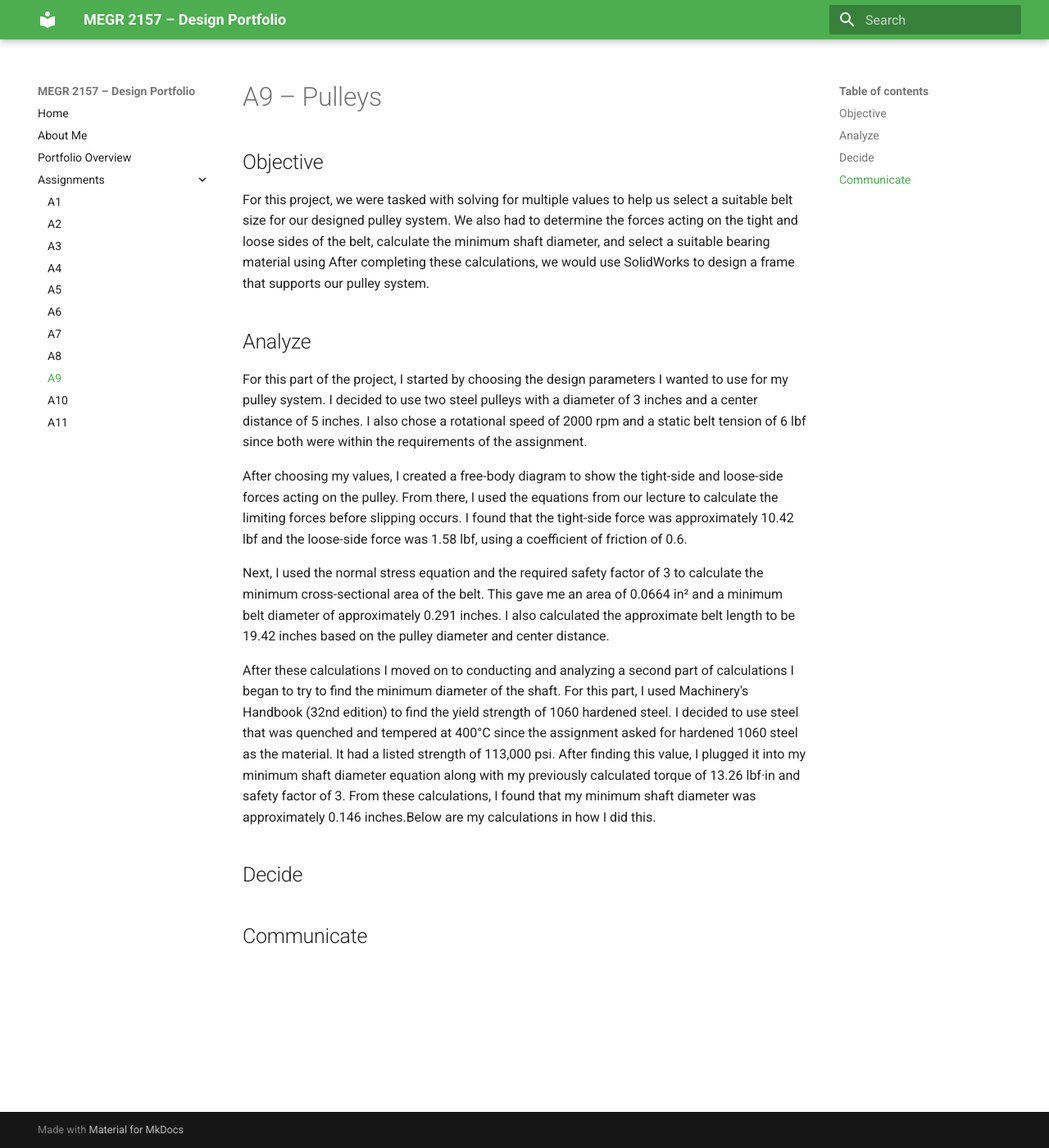
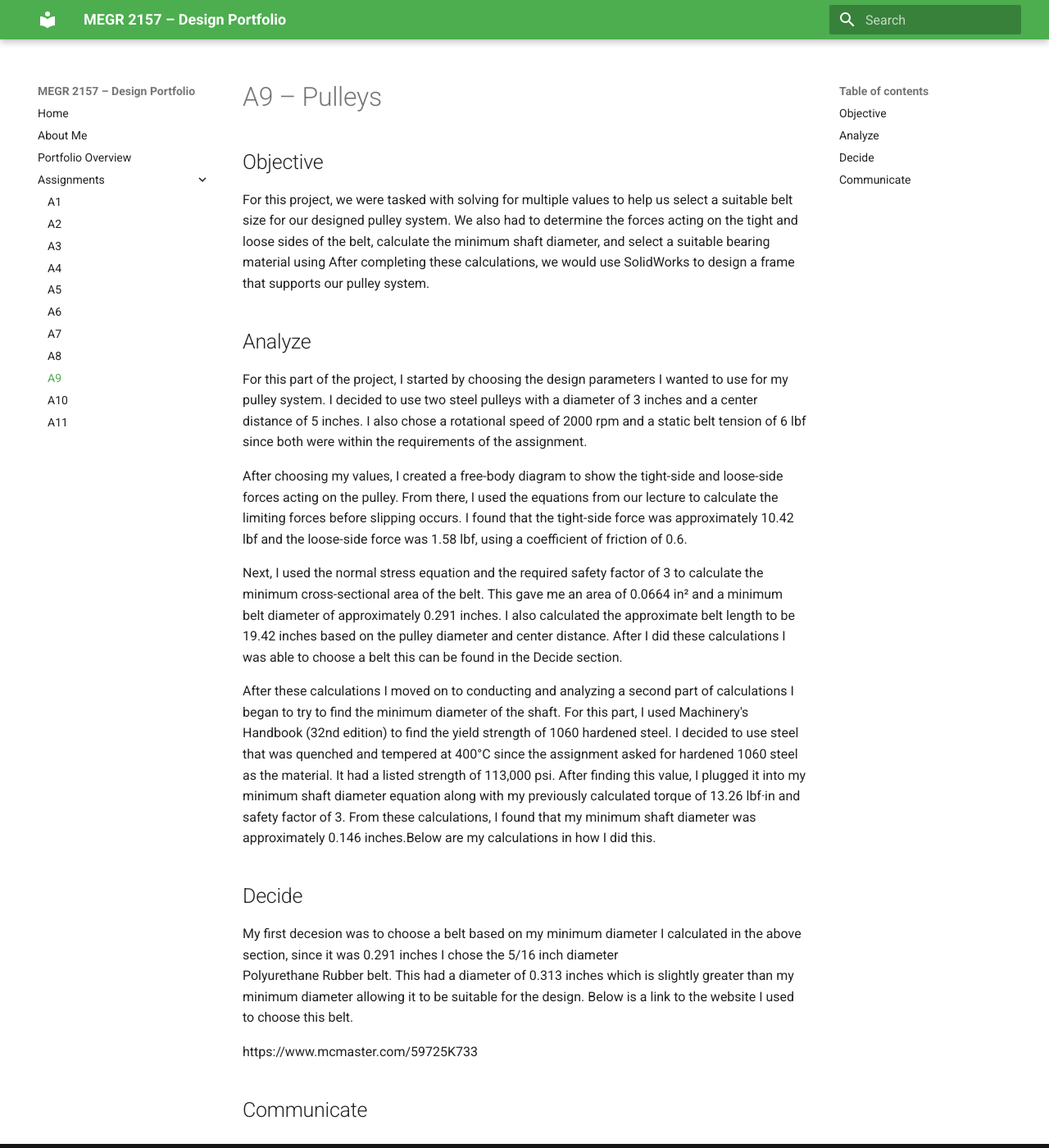
Before and after one commit to alinahsarratt/megr2157-portfolio, an MkDocs documentation site: the page built from docs/assignments/A09/index.md, in a window 1280 px wide and 1400 px high. Shown: the whole window at 82% size. Built offline with MkDocs 1.6.1 and Material for MkDocs 9.7.7, drawn with Linux system fonts in a browser that asks for light colours.

Commit message:
Update index.md with belt selection and calculations
Added details about belt selection and calculations for minimum shaft diameter.

```diff
--- a/docs/assignments/A09/index.md
+++ b/docs/assignments/A09/index.md
@@ -8,14 +8,16 @@ For this part of the project, I started by choosing the design parameters I want
 
 After choosing my values, I created a free-body diagram to show the tight-side and loose-side forces acting on the pulley. From there, I used the equations from our lecture to calculate the limiting forces before slipping occurs. I found that the tight-side force was approximately 10.42 lbf and the loose-side force was 1.58 lbf, using a coefficient of friction of 0.6.
 
-Next, I used the normal stress equation and the required safety factor of 3 to calculate the minimum cross-sectional area of the belt. This gave me an area of 0.0664 in² and a minimum belt diameter of approximately 0.291 inches. I also calculated the approximate belt length to be 19.42 inches based on the pulley diameter and center distance.
+Next, I used the normal stress equation and the required safety factor of 3 to calculate the minimum cross-sectional area of the belt. This gave me an area of 0.0664 in² and a minimum belt diameter of approximately 0.291 inches. I also calculated the approximate belt length to be 19.42 inches based on the pulley diameter and center distance. After I did these calculations I was able to choose a belt this can be found in the Decide section.
 
 After these calculations I moved on to conducting and analyzing a second part of calculations I began to try to find the minimum diameter of the shaft. For this part, I used Machinery's Handbook (32nd edition) to find the yield strength of 1060 hardened steel. I decided to use steel that was quenched and tempered at 400°C since the assignment asked for hardened 1060 steel as the material. It had a listed strength of 113,000 psi. After finding this value, I plugged it into my minimum shaft diameter equation along with my previously calculated torque of 13.26 lbf·in and safety factor of 3. From these calculations, I found that my minimum shaft diameter was approximately 0.146 inches.Below are my calculations in how I did this.
 
 
 ## Decide
+My first decesion was to choose a belt based on my minimum diameter I calculated in the above section, since it was 0.291 inches I chose the 5/16 inch diameter
+Polyurethane Rubber belt. This had a diameter of 0.313 inches which is slightly greater than my minimum diameter allowing it to be suitable for the design. Below is a link to the website I used to choose this belt.
 
-
+https://www.mcmaster.com/59725K733
 
 
 ## Communicate
```
